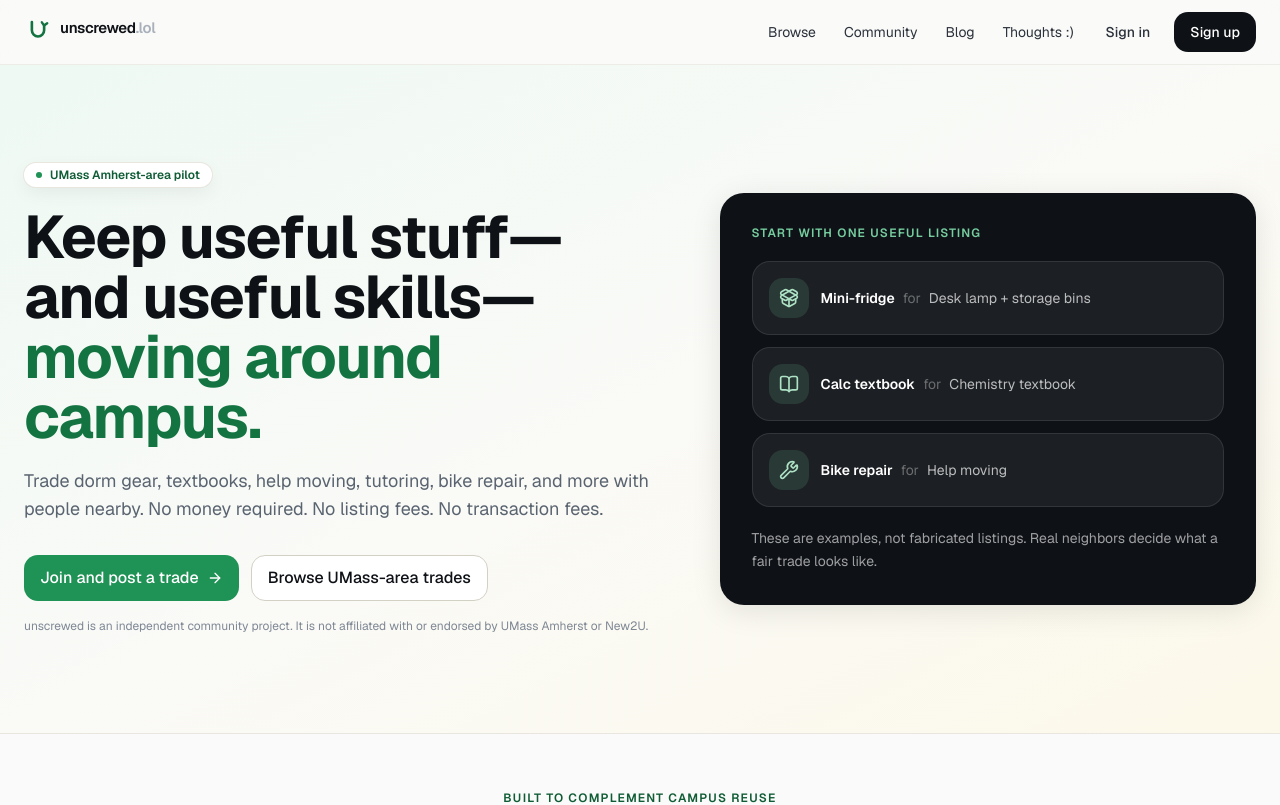
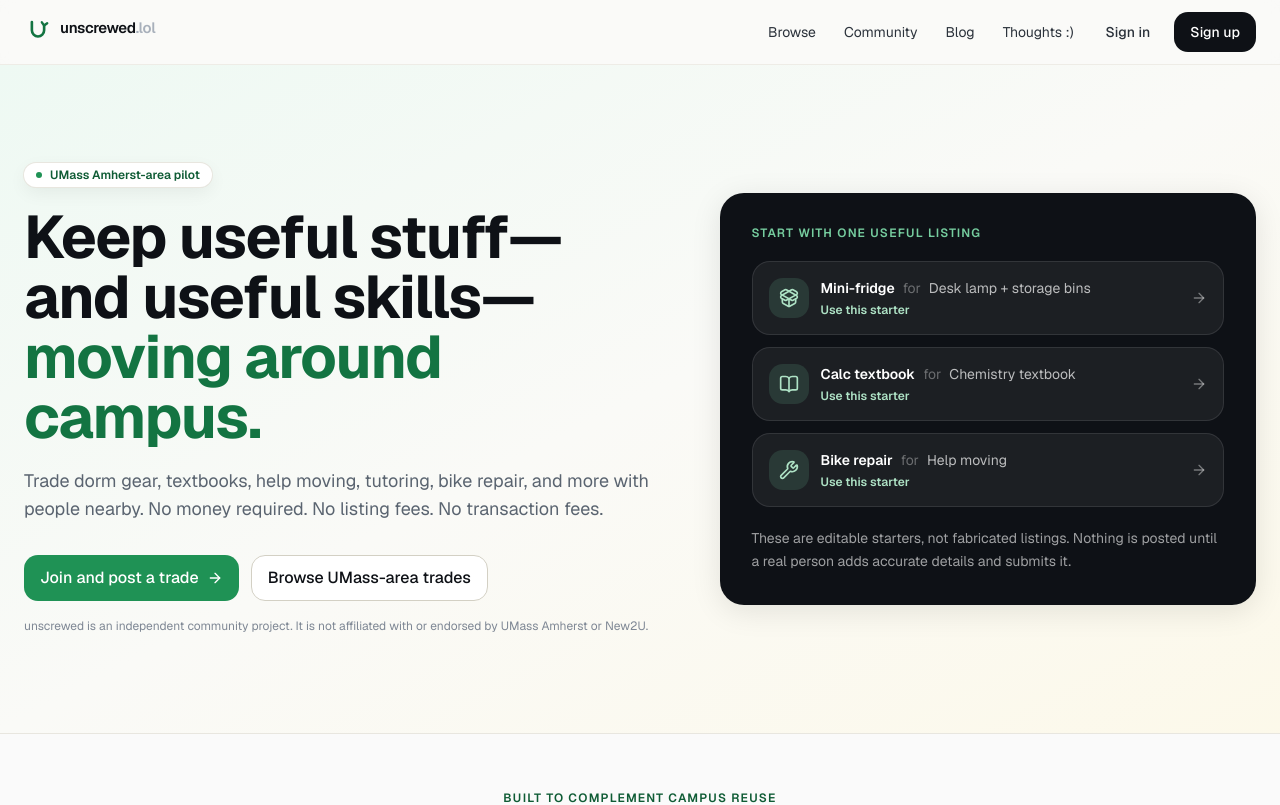
Before and after one commit to shawnbure/unscrewed, a React (Vite) app in the folder apps/web/: page /umass in a window 1280 px wide. Shown: the top 805 px of the page. Built offline with nearby package versions, Linux system fonts and the light colour scheme; no server answers.

Commit message:
Turn campus examples into listing starters

```diff
--- /dev/null
+++ b/apps/web/src/lib/listingStarters.ts
@@ -0,0 +1,51 @@
+export interface ListingStarter {
+  label: string;
+  kind: "good" | "service";
+  category: string;
+  title: string;
+  wants: string;
+  descriptionPlaceholder: string;
+}
+
+export const LISTING_STARTERS = {
+  dorm_fridge: {
+    label: "Mini-fridge",
+    kind: "good",
+    category: "home_garden",
+    title: "Mini-fridge",
+    wants: "Open to a desk lamp, storage bins, or other useful dorm gear.",
+    descriptionPlaceholder:
+      "Add the fridge size, age, condition, pickup details, and anything a neighbor should know.",
+  },
+  course_textbook: {
+    label: "Course textbook",
+    kind: "good",
+    category: "books_media",
+    title: "Course textbook",
+    wants: "Open to another course textbook or useful campus gear.",
+    descriptionPlaceholder:
+      "Add the title, author, edition, course, condition, and whether any access code is included.",
+  },
+  bike_repair: {
+    label: "Bike repair help",
+    kind: "service",
+    category: "skilled_trades",
+    title: "Bike repair help",
+    wants: "Open to help moving, tutoring, or another useful skill.",
+    descriptionPlaceholder:
+      "Describe the repairs you can handle, tools you have, availability, and any limits.",
+  },
+} satisfies Record<string, ListingStarter>;
+
+export type ListingStarterId = keyof typeof LISTING_STARTERS;
+
+export function getListingStarter(
+  value: string | null
+): ListingStarter | null {
+  if (!value || !(value in LISTING_STARTERS)) return null;
+  return LISTING_STARTERS[value as ListingStarterId];
+}
+
+export function listingStarterPath(id: ListingStarterId): string {
+  return `/post?starter=${encodeURIComponent(id)}`;
+}
--- a/apps/web/src/pages/NewListing.tsx
+++ b/apps/web/src/pages/NewListing.tsx
@@ -1,11 +1,12 @@
 import { useEffect, useState } from "react";
-import { useNavigate } from "react-router-dom";
+import { useNavigate, useSearchParams } from "react-router-dom";
 import { Container } from "../ui/Container.js";
 import { CATEGORIES } from "../ui/CategoryTile.js";
 import { CategoryIcon } from "../ui/CategoryIcons.js";
 import { PhotoUploader } from "../ui/PhotoUploader.js";
 import { AddressPicker, type AddressValue } from "../ui/AddressPicker.js";
 import { api } from "../lib/api.js";
+import { getListingStarter } from "../lib/listingStarters.js";
 
 const CONDITIONS = [
   { value: "new", label: "New" },
@@ -18,12 +19,16 @@ const CONDITIONS = [
 
 export default function NewListing() {
   const nav = useNavigate();
-  const [kind, setKind] = useState<"good" | "service">("good");
-  const [category, setCategory] = useState("other");
-  const [title, setTitle] = useState("");
+  const [searchParams] = useSearchParams();
+  const starter = getListingStarter(searchParams.get("starter"));
+  const [kind, setKind] = useState<"good" | "service">(
+    starter?.kind ?? "good"
+  );
+  const [category, setCategory] = useState(starter?.category ?? "other");
+  const [title, setTitle] = useState(starter?.title ?? "");
   const [description, setDescription] = useState("");
   const [condition, setCondition] = useState("good");
-  const [wants, setWants] = useState("");
+  const [wants, setWants] = useState(starter?.wants ?? "");
   const [address, setAddress] = useState<AddressValue | null>(null);
   const [photoKeys, setPhotoKeys] = useState<string[]>([]);
   const [error, setError] = useState<string | null>(null);
@@ -105,8 +110,16 @@ export default function NewListing() {
       <header>
         <h1 className="text-3xl font-bold text-ink-900">Post a trade</h1>
         <p className="mt-1 text-sm text-ink-500">
-          Describe what you have, what you want, and where you are. You can edit later.
+          Describe what you have, what you want, and where you are. You can
+          edit later.
         </p>
+        {starter && (
+          <div className="mt-4 rounded-2xl border border-brand-200 bg-brand-50 px-4 py-3 text-sm text-brand-900">
+            <strong>{starter.label} starter loaded.</strong> We selected a
+            category and suggested editable wording. Add your own accurate
+            details before posting; nothing is posted automatically.
+          </div>
+        )}
       </header>
 
       <form onSubmit={submit} className="mt-6 space-y-6">
@@ -189,7 +202,10 @@ export default function NewListing() {
               value={description}
               onChange={(e) => setDescription(e.target.value)}
               className="input mt-1"
-              placeholder="Details, age/condition, any caveats, when you're available…"
+              placeholder={
+                starter?.descriptionPlaceholder ??
+                "Details, age/condition, any caveats, when you're available…"
+              }
             />
           </label>
           {kind === "good" && (
--- a/apps/web/src/pages/Signup.tsx
+++ b/apps/web/src/pages/Signup.tsx
@@ -26,7 +26,8 @@ export default function Signup() {
   const [searchParams] = useSearchParams();
   const { refresh } = useSession();
   const nextPath = safeNextPath(searchParams);
-  const continuesToPost = nextPath === "/post";
+  const continuesToPost =
+    new URL(nextPath, window.location.origin).pathname === "/post";
   const [email, setEmail] = useState("");
   const [password, setPassword] = useState("");
   const [phoneDisplay, setPhoneDisplay] = useState("");
--- a/apps/web/src/pages/UMass.tsx
+++ b/apps/web/src/pages/UMass.tsx
@@ -13,6 +13,10 @@ import {
 import { Container } from "../ui/Container.js";
 import { InviteNeighbors } from "../ui/InviteNeighbors.js";
 import { useSession } from "../lib/session.js";
+import {
+  listingStarterPath,
+  type ListingStarterId,
+} from "../lib/listingStarters.js";
 import { withNext } from "../lib/navigation.js";
 
 const PAGE_DESCRIPTION =
@@ -25,6 +29,10 @@ export default function UMassPage() {
   const postPath = session?.authenticated
     ? "/post"
     : withNext("/signup", "/post");
+  const starterPath = (id: ListingStarterId) => {
+    const path = listingStarterPath(id);
+    return session?.authenticated ? path : withNext("/signup", path);
+  };
 
   useEffect(() => {
     const previousTitle = document.title;
@@ -94,21 +102,25 @@ export default function UMassPage() {
                   icon={<PackageOpen className="h-5 w-5" />}
                   have="Mini-fridge"
                   want="Desk lamp + storage bins"
+                  to={starterPath("dorm_fridge")}
                 />
                 <Example
                   icon={<BookOpen className="h-5 w-5" />}
                   have="Calc textbook"
                   want="Chemistry textbook"
+                  to={starterPath("course_textbook")}
                 />
                 <Example
                   icon={<Wrench className="h-5 w-5" />}
                   have="Bike repair"
                   want="Help moving"
+                  to={starterPath("bike_repair")}
                 />
               </div>
               <p className="mt-5 text-sm leading-relaxed text-white/60">
-                These are examples, not fabricated listings. Real neighbors
-                decide what a fair trade looks like.
+                These are editable starters, not fabricated listings. Nothing
+                is posted until a real person adds accurate details and
+                submits it.
               </p>
             </div>
           </div>
@@ -233,22 +245,31 @@ function Example({
   icon,
   have,
   want,
+  to,
 }: {
   icon: React.ReactNode;
   have: string;
   want: string;
+  to: string;
 }) {
   return (
-    <div className="flex items-center gap-3 rounded-2xl border border-white/10 bg-white/[0.06] p-4">
+    <Link
+      to={to}
+      className="group flex items-center gap-3 rounded-2xl border border-white/10 bg-white/[0.06] p-4 transition-colors hover:border-brand-300/40 hover:bg-white/[0.1] focus:outline-none focus-visible:ring-4 focus-visible:ring-brand-300/30"
+    >
       <span className="inline-flex h-10 w-10 shrink-0 items-center justify-center rounded-xl bg-brand-300/15 text-brand-200">
         {icon}
       </span>
-      <div className="min-w-0 text-sm">
+      <div className="min-w-0 flex-1 text-sm">
         <span className="font-semibold text-white">{have}</span>
         <span className="mx-2 text-white/35">for</span>
         <span className="text-white/70">{want}</span>
+        <span className="mt-1 block text-xs font-semibold text-brand-200 group-hover:text-white">
+          Use this starter
+        </span>
       </div>
-    </div>
+      <ArrowRight className="h-4 w-4 shrink-0 text-white/40 transition-transform group-hover:translate-x-0.5 group-hover:text-white" />
+    </Link>
   );
 }
 
```
